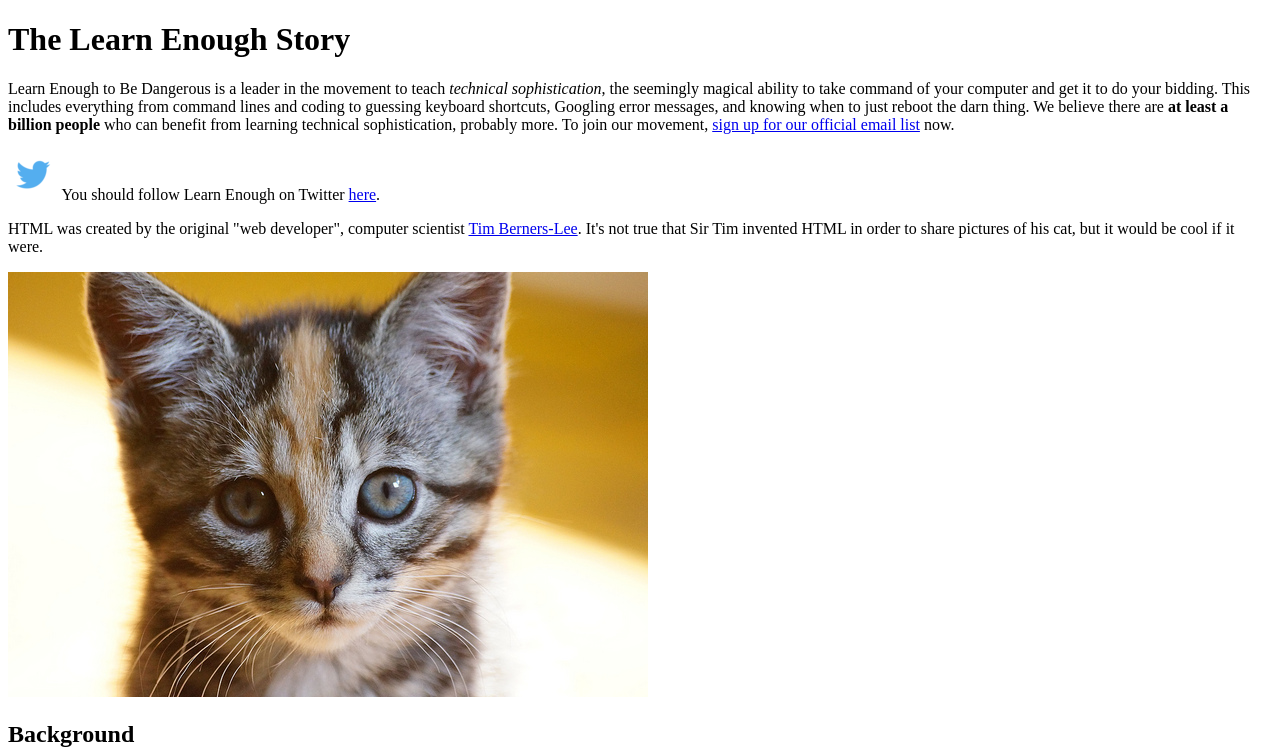
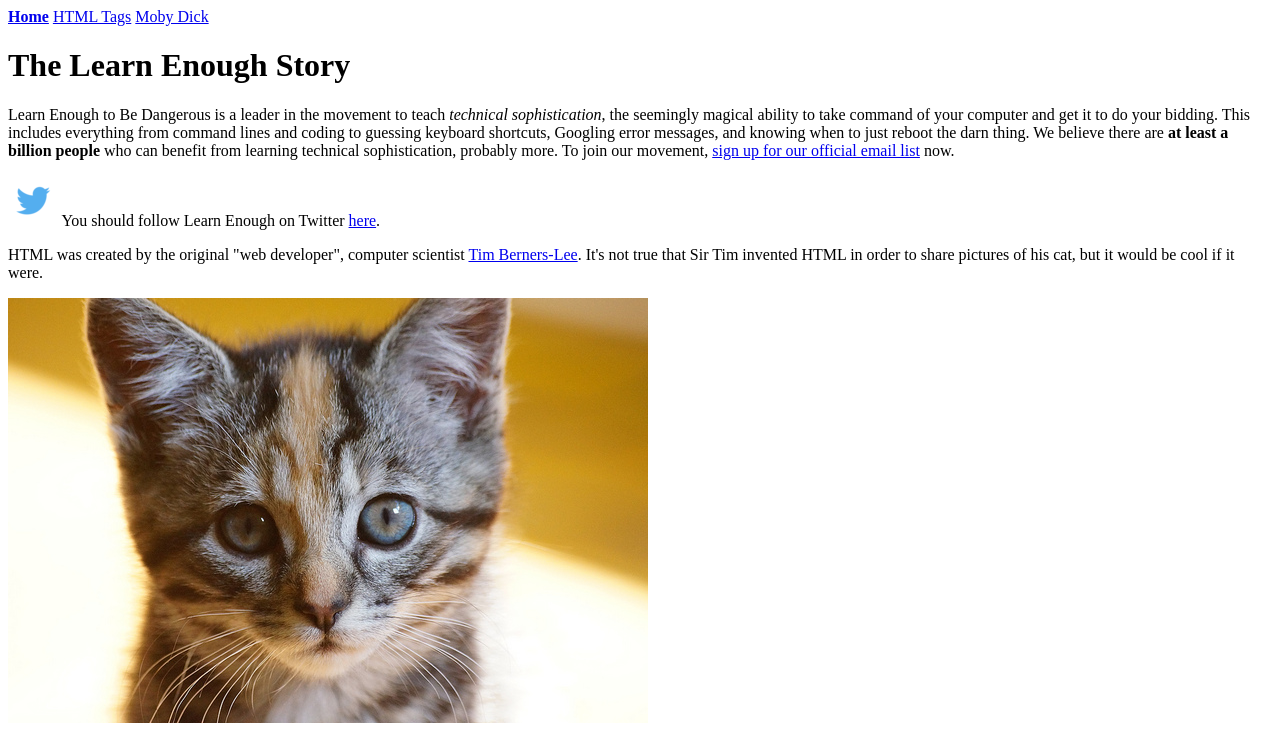
Before and after one commit to Kadmos83/sample_website, a plain HTML site: page index.html in a window 1280 px wide. Shown: the top 751 px of the page. Drawn offline with Linux system fonts and the light colour scheme.

Commit message:
menu toegevoegd

```diff
--- a/index.html
+++ b/index.html
@@ -5,6 +5,15 @@
 	<meta charset="utf-8">
   </head>
   <body>
+
+
+    <div>
+      <a href="index.html"><strong>Home</strong></a>
+      <a href="tags.html">HTML Tags</a>
+      <a href="moby_dick.html">Moby Dick</a>
+    </div>
+
+
 
     <header>
     <h1>The Learn Enough Story</h1>
```
Also changed, not shown: moby_dick.html (+6 -0 lines), tags.html (+6 -0 lines).
